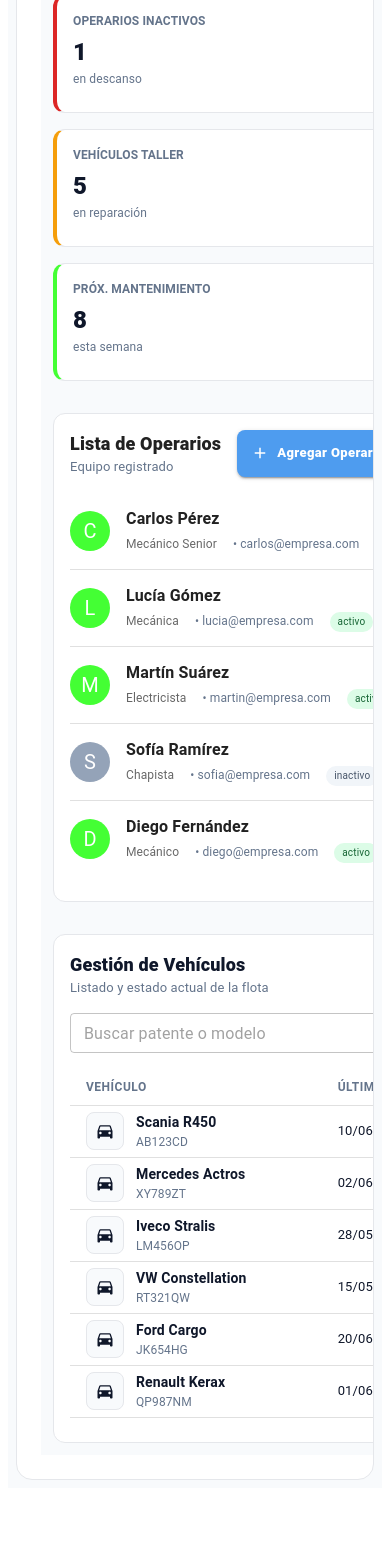
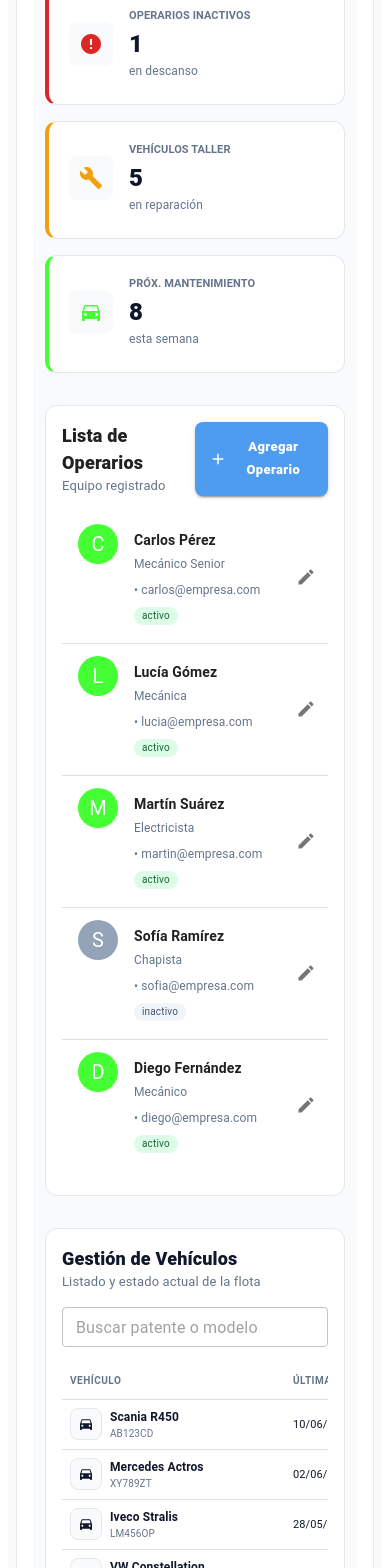
Before and after one commit to FlokiHenmer/proyecto-programacion, a React (Vite) app in the folder frontend/: page /gerente/gestion-empresa in a window 390 px wide. Shown: the part 420-1988 px from the top of the page. Before the commit the page ends 1916 px from the top, so only its background shows below. Built offline with nearby package versions, Linux system fonts and the light colour scheme.

Commit message:
fix: Mejora diseño responsive general

```diff
--- a/frontend/src/pages/gerente/DashboardGerente.jsx
+++ b/frontend/src/pages/gerente/DashboardGerente.jsx
@@ -3,7 +3,7 @@ import { Routes, Route, useNavigate, useLocation } from "react-router-dom";
 import {
   Box, IconButton, Drawer, useMediaQuery, useTheme, Typography, Divider,
   ListItemButton, ListItemIcon, ListItemText, Card, CardContent, Table,
-  TableBody, TableCell, TableHead, TableRow, Chip, Stack
+  TableBody, TableCell, TableHead, TableContainer, TableRow, Chip, Stack
 } from "@mui/material";
 
 // Iconos
@@ -65,53 +65,32 @@ const getPrioridadColor = (prioridad) => {
 function KpiCard({ title, value, unit, icon, accent }) {
   return (
     <Card sx={{ ...cardSx, borderLeft: `4px solid ${accent}` }}>
-      <CardContent>
-        {/* Usamos alignItems="center" para centrar el icono y texto verticalmente */}
-        <Stack direction="row" justifyContent="space-between" alignItems="center">
 
-          {/* Contenedor de Texto: flexGrow: 1 hace que tome el espacio disponible, empujando al icono a la derecha */}
-          <Box sx={{ flexGrow: 1, mr: 2 }}>
-            <Typography sx={{ color: MUTED, fontSize: 12, fontWeight: 700, textTransform: "uppercase" }}>
+      <CardContent sx={{ p: 2.5, display: "flex", alignItems: "center", gap: 2 }}>
+        <Box sx={{ width: 44, height: 44, borderRadius: 2, display: "grid", placeItems: "center", bgcolor: "#f1f5f9", color: accent }}>
+          {icon}
+        </Box>
+        <Box>
+          <Typography sx={{ color: MUTED, fontSize: 11, fontWeight: 700, textTransform: "uppercase" }}>
             {title}
           </Typography>
-            <Typography sx={{ fontSize: 24, fontWeight: 800, mt: 0.5 }}>
-              {value}
-            </Typography>
-            <Typography sx={{ color: MUTED, fontSize: 12 }}>
-              {unit}
-            </Typography>
+          <Typography sx={{ fontSize: 24, fontWeight: 800, mt: 0.2 }}>{value}</Typography>
+          <Typography sx={{ color: MUTED, fontSize: 12 }}>{unit}</Typography>
         </Box>
-
-          {/* Contenedor del Icono: flexShrink: 0 asegura que nunca se comprima */}
-          <Box sx={{
-            color: accent,
-            p: 1,
-            borderRadius: 2,
-            bgcolor: BG,
-            border: `0px solid ${BORDER}`,
-            flexShrink: 0,
-            display: "flex", // Para asegurar que el icono dentro esté centrado
-          }}>
-            {icon}
-          </Box>
-
-        </Stack>
       </CardContent>
     </Card>
   );
 }
 
-
-
 function BarChart({ data }) {
   const max = Math.max(...data.map(d => d.value));
   return (
-    <Box sx={{ display: "flex", alignItems: "flex-end", gap: { xs: 1, md: 2 }, height: 160, mt: 3, pb: 1, px: 1 }}>
+    <Box sx={{ width: "100%", overflowX: "auto", maxWidth: "100%" }}>
+      <Box sx={{ display: "flex", alignItems: "flex-end", gap: { xs: 1, md: 2 }, height: 160, mt: 3, px: 1, minWidth: 400 }}>
         {data.map(d => (
           <Box key={d.mes} sx={{ flex: 1, display: "flex", flexDirection: "column", alignItems: "center", height: "100%", justifyContent: "flex-end" }}>
             <Box sx={{
-            width: "100%", maxWidth: 24,
-            // Aseguramos una altura mínima para que sean visibles
+              width: "100%", maxWidth: 28,
               height: `${Math.max((d.value / max) * 100, 10)}%`,
               bgcolor: "#569cf1f1",
               borderRadius: "4px 4px 0 0"
@@ -120,50 +99,79 @@ function BarChart({ data }) {
           </Box>
         ))}
       </Box>
+    </Box>
   );
 }
 
 function VistaInicio() {
   return (
-    <Stack spacing={3}>
-      <Box sx={{ display: "grid", gridTemplateColumns: { xs: "1fr", sm: "1fr 1fr", md: "repeat(4, 1fr)" }, gap: 2 }}>
+    <Stack spacing={{ xs: 2, md: 3 }} sx={{ width: "100%", minWidth: 0 }}>
+
+      {/* 1. KPIs: Ajuste de espaciado en móvil */}
+      <Box sx={{
+        display: "grid",
+        gridTemplateColumns: { xs: "1fr", sm: "1fr 1fr", md: "repeat(4, 1fr)" },
+        gap: { xs: 1.5, md: 2 }
+      }}>
         {kpis.map((k) => <KpiCard key={k.title} {...k} />)}
       </Box>
 
-      {/* Gráfico */}
-      <Card sx={cardSx}>
-        <CardContent>
-          <Typography sx={{ fontWeight: 800, fontSize: 18 }}>Servicios por Mes</Typography>
+      {/* 2. Gráfico: Un poco más de aire */}
+      <Card sx={{ ...cardSx, minWidth: 0 }}>
+        <CardContent sx={{ p: { xs: 2, md: 3 } }}>
+          <Typography sx={{ fontWeight: 800, fontSize: 18, mb: 2 }}>Servicios por Mes</Typography>
+          <Box sx={{ width: "100%", overflowX: "auto", pb: 1, minWidth: 0 }}>
+             <Box sx={{ minWidth: 400 }}>
                 <BarChart data={serviciosPorMes} />
+             </Box>
+          </Box>
         </CardContent>
       </Card>
 
-      <Card sx={cardSx}>
-        <CardContent>
-          <Typography sx={{ fontWeight: 800, fontSize: 18, mb: 2 }}>Mantenimientos Pendientes</Typography>
-          <Table size="small">
+      {/* 3. Tabla: Estilo limpio */}
+      <Card sx={{ ...cardSx, minWidth: 0 }}>
+        <CardContent sx={{ p: 0, minWidth: 0 }}>
+          <Box sx={{ p: { xs: 2, md: 3 }, pb: 1 }}>
+            <Typography sx={{ fontWeight: 800, fontSize: 18 }}>Mantenimientos Pendientes</Typography>
+          </Box>
+
+          <TableContainer sx={{ width: "100%", overflowX: "auto", minWidth: 0 }}>
+            <Table size="small" sx={{ minWidth: 500 }}>
               <TableHead>
                 <TableRow>
-                <TableCell sx={{ color: MUTED, fontWeight: 700, fontSize: 11 }}>VEHÍCULO</TableCell>
+                  <TableCell sx={{ color: MUTED, fontWeight: 700, fontSize: 11, pl: { xs: 2, md: 3 } }}>VEHÍCULO</TableCell>
                   <TableCell sx={{ color: MUTED, fontWeight: 700, fontSize: 11 }}>TIPO</TableCell>
-                <TableCell sx={{ color: MUTED, fontWeight: 700, fontSize: 11 }}>PRIORIDAD</TableCell>
+                  <TableCell sx={{ color: MUTED, fontWeight: 700, fontSize: 11, pr: { xs: 2, md: 3 } }}>PRIORIDAD</TableCell>
                 </TableRow>
               </TableHead>
               <TableBody>
                 {mantenimientosPendientes.map((r, i) => (
-                <TableRow key={i}>
-                  <TableCell>{r.vehiculo}</TableCell>
-                  <TableCell>{r.tipo}</TableCell>
-                  <TableCell><Chip label={r.prioridad} sx={{ bgcolor: getPrioridadColor(r.prioridad).bg, color: getPrioridadColor(r.prioridad).color }} /></TableCell>
+                  <TableRow key={i} sx={{ "&:last-child td": { border: 0 } }}>
+                    <TableCell sx={{ fontSize: 13, whiteSpace: "nowrap", pl: { xs: 2, md: 3 } }}>{r.vehiculo}</TableCell>
+                    <TableCell sx={{ fontSize: 13, whiteSpace: "nowrap" }}>{r.tipo}</TableCell>
+                    <TableCell sx={{ pr: { xs: 2, md: 3 } }}>
+                      <Chip
+                        label={r.prioridad}
+                        size="small"
+                        sx={{
+                          bgcolor: getPrioridadColor(r.prioridad).bg,
+                          color: getPrioridadColor(r.prioridad).color,
+                          fontWeight: 700,
+                          fontSize: 11
+                        }}
+                      />
+                    </TableCell>
                   </TableRow>
                 ))}
               </TableBody>
             </Table>
+          </TableContainer>
         </CardContent>
       </Card>
     </Stack>
   );
 }
+
 
 // --- ESTRUCTURA PRINCIPAL (SIDEBAR + ROUTER) ---
 export default function DashboardGerente() {
@@ -202,12 +210,22 @@ export default function DashboardGerente() {
             </Drawer>
           )}
 
-          <Box sx={{ p: 3 }}>
+
+          <Box sx={{
+            flexGrow: 1,
+            // Padding responsivo: 16px en móvil, 24px en escritorio
+            p: { xs: 2, md: 3 },
+            overflowY: 'auto',
+            width: '100%',
+            boxSizing: 'border-box' // Importante para que el padding no afecte el ancho total
+          }}>
+            {/* Título y Botón Menú */}
             <Box sx={{ display: "flex", alignItems: "center", gap: 2, mb: 3 }}>
               {!isDesktop && <IconButton onClick={() => setMobileOpen(true)}><MenuIcon /></IconButton>}
               <Typography sx={{ fontSize: 24, fontWeight: 800 }}>{currentItem.label}</Typography>
             </Box>
 
+            {/* Rutas */}
             <Routes>
               <Route path="/" element={<VistaInicio />} />
               <Route path="gestion-empresa" element={<GestionEmpresa />} />
@@ -216,6 +234,7 @@ export default function DashboardGerente() {
               <Route path="historial" element={<Historial />} />
             </Routes>
           </Box>
+
         </Box>
       </Box>
     </Box>
--- a/frontend/src/pages/gerente/GestionEmpresa.jsx
+++ b/frontend/src/pages/gerente/GestionEmpresa.jsx
@@ -77,17 +77,33 @@ const blueBtn = {
 function KpiCard({ title, value, unit, icon, accent }) {
   return (
     <Card sx={{ ...cardSx, borderLeft: `4px solid ${accent}` }}>
-      <CardContent>
-        <Stack direction="row" justifyContent="space-between" alignItems="center">
-          <Box sx={{ flexGrow: 1, mr: 2 }}>
-            <Typography sx={{ color: MUTED, fontSize: 12, fontWeight: 700, textTransform: "uppercase" }}>{title}</Typography>
-            <Typography sx={{ fontSize: 24, fontWeight: 800, mt: 0.5, color: TEXT }}>{value}</Typography>
-            <Typography sx={{ color: MUTED, fontSize: 12 }}>{unit}</Typography>
-          </Box>
-          <Box sx={{ color: accent, p: 1, borderRadius: 2, bgcolor: BG, flexShrink: 0 }}>
-            {icon}
-          </Box>
-        </Stack>
+      <CardContent sx={{ p: 2.5, display: "flex", alignItems: "center", gap: 2 }}>
+        {/* Contenedor del icono (estilo Dashboard) */}
+        <Box sx={{
+          width: 44,
+          height: 44,
+          borderRadius: 2,
+          display: "grid",
+          placeItems: "center",
+          bgcolor: BG,
+          color: accent,
+          flexShrink: 0 // Asegura que el icono no se deforme
+        }}>
+          {icon}
+        </Box>
+
+        {/* Contenido de texto */}
+        <Box>
+          <Typography sx={{ color: MUTED, fontSize: 11, fontWeight: 700, textTransform: "uppercase" }}>
+            {title}
+          </Typography>
+          <Typography sx={{ fontSize: 24, fontWeight: 800, mt: 0.2, color: TEXT }}>
+            {value}
+          </Typography>
+          <Typography sx={{ color: MUTED, fontSize: 12 }}>
+            {unit}
+          </Typography>
+        </Box>
       </CardContent>
     </Card>
   );
@@ -179,7 +195,12 @@ export default function GestionGerente() {
           </Box>
         </Stack>
 
-        <Box sx={{ display: "grid", gridTemplateColumns: { xs: "1fr", sm: "repeat(2, 1fr)", md: "repeat(4, 1fr)" }, gap: 2, mb: 4 }}>
+        <Box sx={{
+          display: "grid",
+          gridTemplateColumns: { xs: "1fr", sm: "repeat(2, 1fr)", md: "repeat(4, 1fr)" },
+          gap: 2,
+          mb: 4
+        }}>
           <KpiCard title="Operarios Activos" value={operarios.filter(o => o.estado === "activo").length} unit="trabajando hoy" icon={<GroupIcon />} accent={BLUE} />
           <KpiCard title="Operarios Inactivos" value={operarios.filter(o => o.estado === "inactivo").length} unit="en descanso" icon={<ErrorIcon />} accent={RED} />
           <KpiCard title="Vehículos Taller" value="5" unit="en reparación" icon={<BuildIcon />} accent={YELLOW} />
@@ -208,24 +229,43 @@ export default function GestionGerente() {
 
             <List disablePadding>
               {operarios.map((o, index) => (
-                <ListItem key={index} divider={index !== operarios.length - 1} sx={{ px: 0 }}>
+                <ListItem
+                  key={index}
+                  divider={index !== operarios.length - 1}
+                  sx={{ py: 1.5, pr: 6, alignItems: 'flex-start' }} // alignItems flex-start ayuda a que si el contenido crece, no se corte
+                >
                   <ListItemAvatar>
                     <Avatar sx={{ bgcolor: o.estado === "activo" ? GREEN : GRAY }}>
                       {o.nombre.charAt(0)}
                     </Avatar>
                   </ListItemAvatar>
+
                   <ListItemText
-                    primary={<Typography sx={{ fontWeight: 700 }}>{o.nombre}</Typography>}
+                    primary={
+                      <Typography sx={{ fontWeight: 700, fontSize: 14 }}>
+                        {o.nombre}
+                      </Typography>
+                    }
                     secondary={
-                      <Stack direction="row" spacing={2} sx={{ mt: 0.5 }}>
-                        <Typography sx={{ fontSize: 12 }}>{o.rol}</Typography>
+                      /* Usamos Box con flexWrap para asegurar que todo el contenido fluya */
+                      <Box sx={{ display: 'flex', flexWrap: 'wrap', alignItems: 'center', gap: 1, mt: 0.5 }}>
+                        <Typography sx={{ fontSize: 12, color: MUTED }}>{o.rol}</Typography>
                         <Typography sx={{ fontSize: 12, color: MUTED }}>• {o.email}</Typography>
-                        <Chip label={o.estado} size="small" sx={{ height: 20, fontSize: 10, bgcolor: o.estado === "activo" ? "#dcfce7" : "#f1f5f9", color: o.estado === "activo" ? "#166534" : "#475569" }} />
-                      </Stack>
+                        <Chip
+                          label={o.estado}
+                          size="small"
+                          sx={{
+                            height: 18, fontSize: 10,
+                            bgcolor: o.estado === "activo" ? "#dcfce7" : "#f1f5f9",
+                            color: o.estado === "activo" ? "#166534" : "#475569"
+                          }}
+                        />
+                      </Box>
                     }
                   />
+
                   <ListItemSecondaryAction>
-                    <IconButton onClick={(e) => handleMenuOpen(e, index)}>
+                    <IconButton onClick={(e) => handleMenuOpen(e, index)} edge="end">
                       <EditIcon fontSize="small" />
                     </IconButton>
                   </ListItemSecondaryAction>
@@ -264,36 +304,72 @@ export default function GestionGerente() {
                   sx={{ minWidth: { xs: "100%", sm: 240 } }}
                 />
               </Stack>
+
               <Box sx={{ overflowX: "auto" }}>
-                <Table size="small" sx={{ minWidth: 560 }}>
+                {/* Mantenemos el minWidth para asegurar el scroll horizontal en pantallas muy estrechas */}
+                <Table size="small" sx={{ minWidth: 500 }}>
                   <TableHead>
                     <TableRow>
                       {["VEHÍCULO", "ÚLTIMA REVISIÓN", "ESTADO"].map((h) => (
-                        <TableCell key={h} sx={{ fontWeight: 700, color: MUTED, fontSize: 12, letterSpacing: 0.5 }}>{h}</TableCell>
+                        <TableCell
+                          key={h}
+                          sx={{
+                            fontWeight: 700,
+                            color: MUTED,
+                            fontSize: { xs: 10, md: 12 }, // Fuente más pequeña en móvil
+                            px: { xs: 1, md: 2 },        // Padding más compacto
+                            letterSpacing: 0.5
+                          }}
+                        >
+                          {h}
+                        </TableCell>
                       ))}
                     </TableRow>
                   </TableHead>
                   <TableBody>
                     {vehiculosFiltrados.map((v) => (
                       <TableRow key={v.patente}>
-                        <TableCell>
-                          <Stack direction="row" spacing={1.5} alignItems="center">
-                            <Box sx={{ width: 36, height: 36, borderRadius: 2, bgcolor: BG, border: `1px solid ${BORDER}`, display: "flex", alignItems: "center", justifyContent: "center" }}>
-                              <DirectionsCarIcon sx={{ color: TEXT, fontSize: 20 }} />
+                        {/* Columna de Vehículo con padding ajustado */}
+                        <TableCell sx={{ px: { xs: 1, md: 2 }, py: 1 }}>
+                          <Stack direction="row" spacing={1} alignItems="center">
+                            {/* Icono (tamaño ligeramente reducido en móvil) */}
+                            <Box sx={{
+                              width: { xs: 30, md: 36 },
+                              height: { xs: 30, md: 36 },
+                              borderRadius: 2,
+                              bgcolor: BG,
+                              border: `1px solid ${BORDER}`,
+                              display: "flex",
+                              alignItems: "center",
+                              justifyContent: "center",
+                              flexShrink: 0
+                            }}>
+                              <DirectionsCarIcon sx={{ color: TEXT, fontSize: { xs: 16, md: 20 } }} />
                             </Box>
                             <Box>
-                              <Typography sx={{ fontWeight: 700, color: TEXT, fontSize: 14 }}>{v.modelo}</Typography>
-                              <Typography sx={{ color: MUTED, fontSize: 12 }}>{v.patente}</Typography>
+                              <Typography sx={{ fontWeight: 700, color: TEXT, fontSize: { xs: 12, md: 14 } }}>
+                                {v.modelo}
+                              </Typography>
+                              <Typography sx={{ color: MUTED, fontSize: { xs: 10, md: 12 } }}>
+                                {v.patente}
+                              </Typography>
                             </Box>
                           </Stack>
                         </TableCell>
-                        <TableCell sx={{ color: TEXT, fontSize: 13 }}>{v.revision}</TableCell>
-                        <TableCell><EstadoChip value={v.estado} /></TableCell>
+
+                        <TableCell sx={{ color: TEXT, fontSize: { xs: 11, md: 13 }, px: { xs: 1, md: 2 } }}>
+                          {v.revision}
+                        </TableCell>
+
+                        <TableCell sx={{ px: { xs: 1, md: 2 } }}>
+                          <EstadoChip value={v.estado} />
+                        </TableCell>
                       </TableRow>
                     ))}
                   </TableBody>
                 </Table>
               </Box>
+
             </CardContent>
           </Card>
 
--- a/frontend/src/pages/mecanico/Calendario.jsx
+++ b/frontend/src/pages/mecanico/Calendario.jsx
@@ -19,7 +19,6 @@ import {
 // Iconos necesarios para el Calendario
 import ChevronLeftIcon from "@mui/icons-material/ChevronLeft";
 import ChevronRightIcon from "@mui/icons-material/ChevronRight";
-import SearchIcon from "@mui/icons-material/Search";
 import ErrorIcon from "@mui/icons-material/Error";
 
 const GREEN = "#44FF34";
@@ -38,7 +37,7 @@ const MONTH_NAMES = [
 
 // Eventos mapeados con la nueva estructura de almanaque
 const eventsData = {
-  "2026-9": { // Octubre 2026 (Mes índice 9) alineado a la segunda captura
+  "2026-6": { // Octubre 2026 (Mes índice 9) alineado a la segunda captura
     1:  { title: "Ford F-150",      time: "09:00", note: "Revisión",   status: "pendiente" },
     2:  { title: "Toyota Hilux",    time: "10:30", note: "Motor",      status: "confirmado" },
     3:  { title: "Iveco Daily",     time: "08:00", note: "Frenos",     status: "urgente" },
@@ -60,11 +59,18 @@ const statusColors = {
   urgente:    { bg: RED_BG,  fg: RED,       label: "URGENTE" },
 };
 
+const cardSx = {
+  borderRadius: 3,
+  border: `1px solid ${BORDER}`,
+  boxShadow: "none",
+  bgcolor: "#fff",
+};
+
 export default function Calendario() {
   const [query, setQuery] = useState("");
 
   // Estados actualizados al año actual 2026
-  const [currentMonth, setCurrentMonth] = useState(9); // 9 = Octubre
+  const [currentMonth, setCurrentMonth] = useState(6); //
   const [currentYear, setCurrentYear] = useState(2026);
 
   // Manejadores de navegación de fechas
@@ -88,17 +94,11 @@ export default function Calendario() {
 
   // Función modificada para forzar el inicio en Lunes tal como muestra la segunda captura
   const getDaysInMonthGrid = (month, year) => {
-    let startOffset = 0;
-    if (year === 2026 && month === 9) {
-      startOffset = 0;
-    } else {
-      const firstDayIndex = new Date(year, month, 1).getDay();
-      startOffset = firstDayIndex === 0 ? 6 : firstDayIndex - 1;
-    }
+    const firstDayIndex = new Date(year, month, 1).getDay();
+    const startOffset = firstDayIndex === 0 ? 6 : firstDayIndex - 1;
+    const totalDays = new Date(year, month + 1, 0).getDate();
+    const grid = [];
 
-    const totalDays = new Date(year, month + 1, 0).getDate();
-
-    const grid = [];
     for (let i = 0; i < startOffset; i++) {
       grid.push(null);
     }
@@ -142,22 +142,24 @@ export default function Calendario() {
           <Typography variant="h6" sx={{ fontWeight: 800, color: TEXT }}>
             Vista Mensual
           </Typography>
-          <Card sx={{ borderRadius: 3, border: `1px solid ${BORDER}`, boxShadow: "none" }}>
+          <Card sx={cardSx}>
             <CardContent>
               <Box sx={{ display: "flex", justifyContent: "space-between", mb: 2 }}>
-                <IconButton onClick={() => setCurrentMonth(prev => prev - 1)}><ChevronLeftIcon /></IconButton>
-                <Typography variant="h6">{MONTH_NAMES[currentMonth]}</Typography>
-                <IconButton onClick={() => setCurrentMonth(prev => prev + 1)}><ChevronRightIcon /></IconButton>
+                <IconButton onClick={handlePrevMonth}><ChevronLeftIcon /></IconButton>
+                <Typography variant="h6" sx={{ fontWeight: 700 }}>{MONTH_NAMES[currentMonth]}</Typography>
+                <IconButton onClick={handleNextMonth}><ChevronRightIcon /></IconButton>
               </Box>
 
               <Box sx={{ overflowX: "auto", width: "100%" }}>
                 <Box sx={{ display: "grid", gridTemplateColumns: "repeat(7, 1fr)", minWidth: 500 }}>
-                  {["L", "M", "M", "J", "V", "S", "D"].map(d => <Typography key={d} sx={{ textAlign: "center", fontWeight: 700 }}>{d}</Typography>)}
+                  {["L", "M", "M", "J", "V", "S", "D"].map(d => (
+                    <Typography key={d} sx={{ textAlign: "center", fontWeight: 700, fontSize: 12, color: MUTED }}>{d}</Typography>
+                  ))}
                   {daysGrid.map((d, i) => (
                     <Box key={i} sx={{ minHeight: 80, border: `1px solid ${BORDER}`, p: 0.5 }}>
-                      <Typography sx={{ fontSize: 10 }}>{d}</Typography>
+                      <Typography sx={{ fontSize: 11, fontWeight: 600 }}>{d}</Typography>
                       {currentEvents[d] && (
-                        <Box sx={{ bgcolor: statusColors[currentEvents[d].status].bg, fontSize: 9, p: 0.5, borderRadius: 1 }}>
+                        <Box sx={{ bgcolor: statusColors[currentEvents[d].status].bg, color: statusColors[currentEvents[d].status].fg, fontSize: 9, p: 0.5, borderRadius: 1, mt: 0.5, fontWeight: 700 }}>
                           {currentEvents[d].title}
                         </Box>
                       )}
```
Also changed, not shown: frontend/src/pages/gerente/Alarmas.jsx (+41 -10 lines), frontend/src/pages/gerente/Calendario.jsx (+45 -20 lines), frontend/src/pages/gerente/Historial.jsx (+64 -1 lines), frontend/src/pages/mecanico/Historial.jsx (+56 -6 lines). Lines whose indentation alone changed are shown as unchanged.
